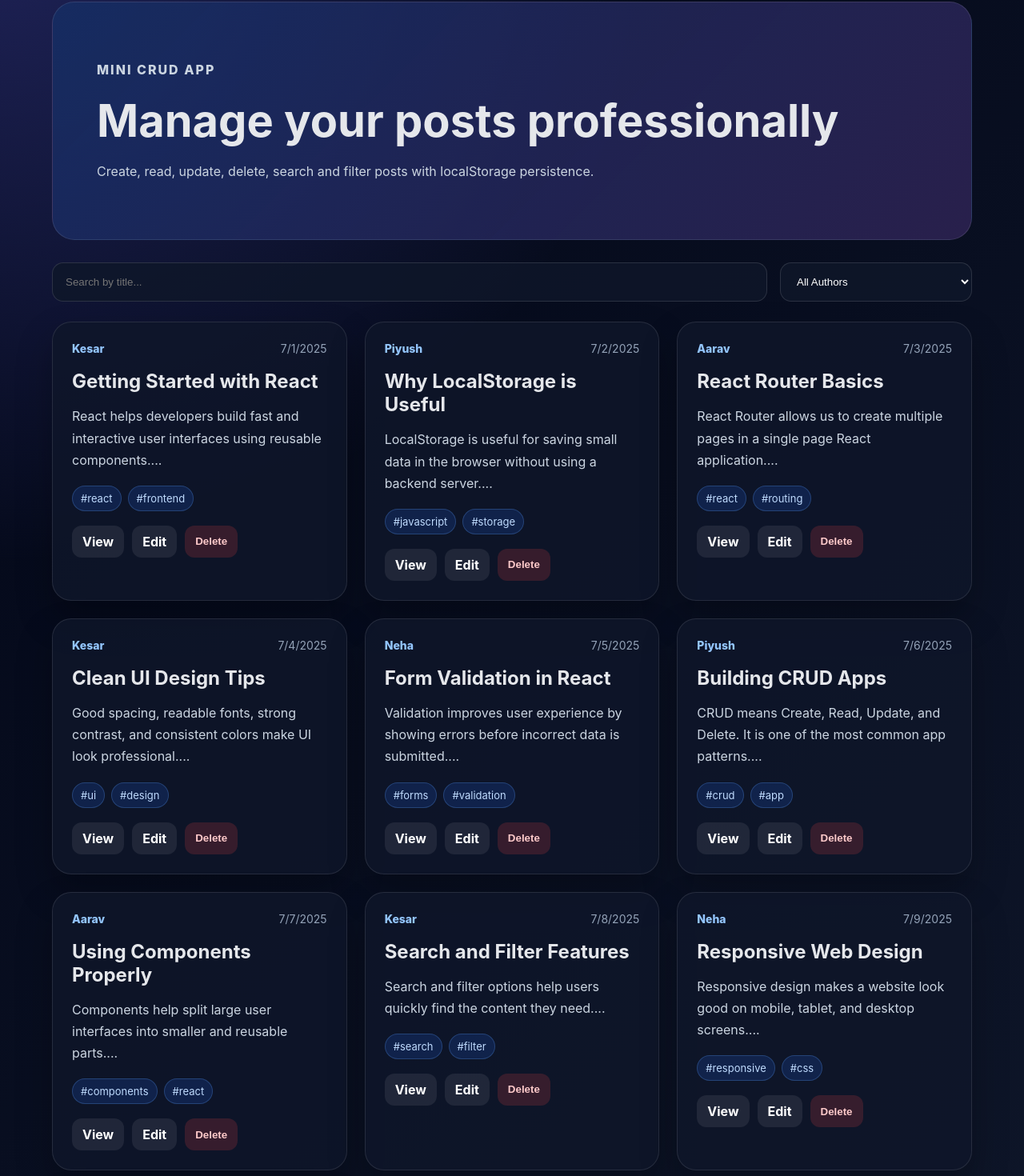
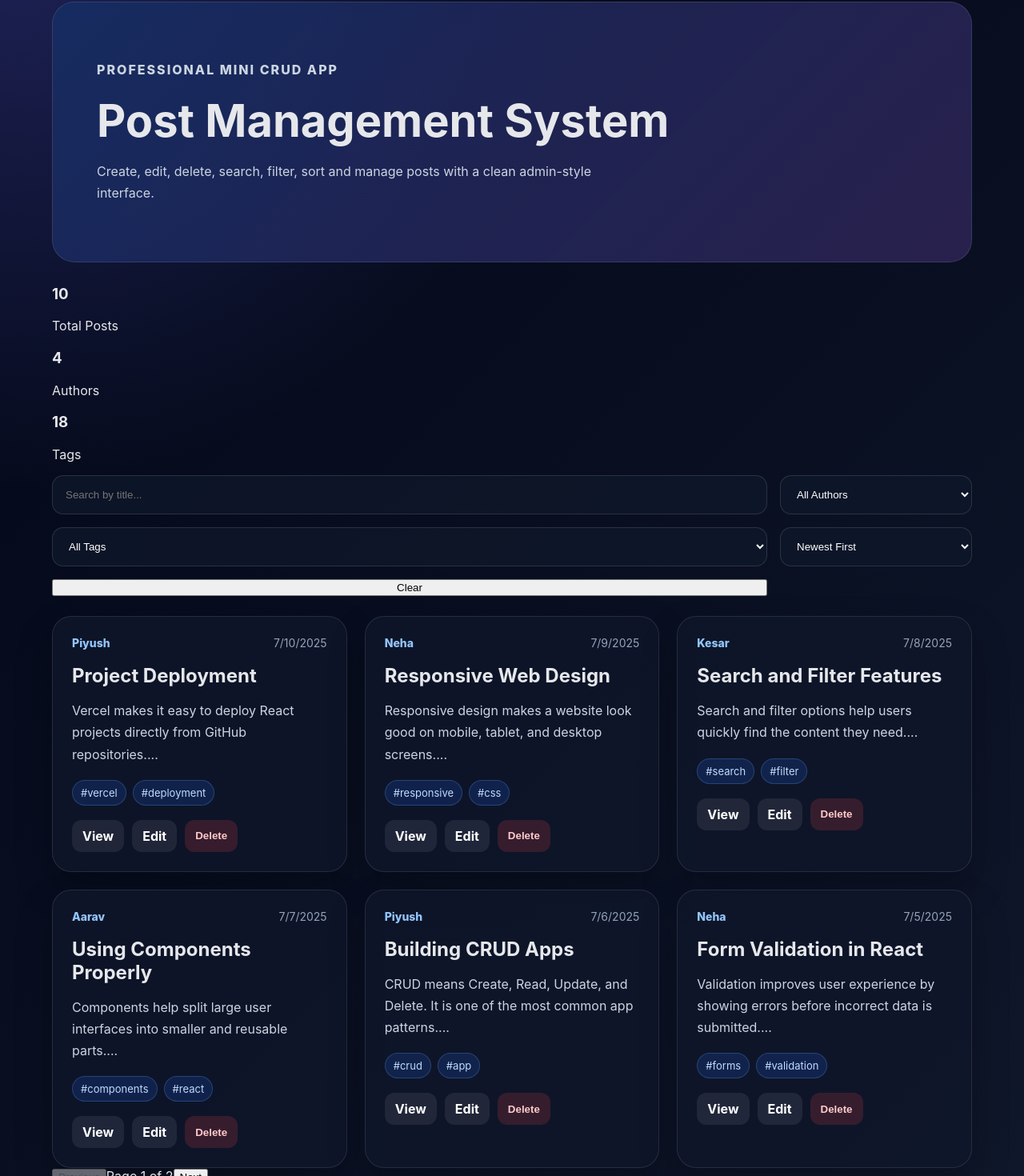
Before and after one commit to Kesarkarale/post-management-system, a React (Vite) app: page / in a window 1280 px wide. Shown: the part 115-1585 px from the top of the page at 80% size. Built offline with nearby package versions, Linux system fonts and the light colour scheme.

Commit message:
Update PostList.jsx

```diff
--- a/src/pages/PostList.jsx
+++ b/src/pages/PostList.jsx
@@ -1,44 +1,103 @@
 import { useState } from "react";
 import useLocalStorage from "../hooks/useLocalStorage";
 import PostCard from "../components/PostCard";
+import Toast from "../components/Toast";
+import DeleteModal from "../components/DeleteModal";
 
 export default function PostList() {
   const [posts, setPosts] = useLocalStorage("posts");
   const [search, setSearch] = useState("");
   const [author, setAuthor] = useState("all");
+  const [tag, setTag] = useState("all");
+  const [sort, setSort] = useState("newest");
+  const [page, setPage] = useState(1);
+  const [toast, setToast] = useState("");
+  const [deleteId, setDeleteId] = useState(null);
+
+  const perPage = 6;
 
   const authors = ["all", ...new Set(posts.map((post) => post.author))];
+  const tags = ["all", ...new Set(posts.flatMap((post) => post.tags))];
 
-  const filteredPosts = posts.filter((post) => {
+  let filteredPosts = posts.filter((post) => {
     const matchesSearch = post.title.toLowerCase().includes(search.toLowerCase());
     const matchesAuthor = author === "all" || post.author === author;
-    return matchesSearch && matchesAuthor;
+    const matchesTag = tag === "all" || post.tags.includes(tag);
+    return matchesSearch && matchesAuthor && matchesTag;
   });
 
-  function deletePost(id) {
-    const confirmDelete = window.confirm("Are you sure you want to delete this post?");
-    if (!confirmDelete) return;
+  filteredPosts = [...filteredPosts].sort((a, b) => {
+    if (sort === "newest") return new Date(b.createdAt) - new Date(a.createdAt);
+    if (sort === "oldest") return new Date(a.createdAt) - new Date(b.createdAt);
+    if (sort === "title") return a.title.localeCompare(b.title);
+    return 0;
+  });
 
-    setPosts(posts.filter((post) => post.id !== id));
+  const totalPages = Math.ceil(filteredPosts.length / perPage);
+  const visiblePosts = filteredPosts.slice((page - 1) * perPage, page * perPage);
+
+  function showToast(message) {
+    setToast(message);
+    setTimeout(() => setToast(""), 2500);
+  }
+
+  function confirmDelete() {
+    setPosts(posts.filter((post) => post.id !== deleteId));
+    setDeleteId(null);
+    showToast("Post deleted successfully");
+  }
+
+  function clearFilters() {
+    setSearch("");
+    setAuthor("all");
+    setTag("all");
+    setSort("newest");
+    setPage(1);
   }
 
   return (
     <>
+      <Toast message={toast} />
+
+      <DeleteModal
+        open={deleteId}
+        onCancel={() => setDeleteId(null)}
+        onConfirm={confirmDelete}
+      />
+
       <section className="hero">
         <div>
-          <p className="eyebrow">Mini CRUD App</p>
-          <h1>Manage your posts professionally</h1>
+          <p className="eyebrow">Professional Mini CRUD App</p>
+          <h1>Post Management System</h1>
           <p>
-            Create, read, update, delete, search and filter posts with localStorage persistence.
+            Create, edit, delete, search, filter, sort and manage posts with a clean admin-style interface.
           </p>
         </div>
       </section>
 
-      <section className="toolbar">
+      <section className="statsGrid">
+        <div className="statCard">
+          <h3>{posts.length}</h3>
+          <p>Total Posts</p>
+        </div>
+        <div className="statCard">
+          <h3>{authors.length - 1}</h3>
+          <p>Authors</p>
+        </div>
+        <div className="statCard">
+          <h3>{tags.length - 1}</h3>
+          <p>Tags</p>
+        </div>
+      </section>
+
+      <section className="toolbar upgradedToolbar">
         <input
           placeholder="Search by title..."
           value={search}
-          onChange={(e) => setSearch(e.target.value)}
+          onChange={(e) => {
+            setSearch(e.target.value);
+            setPage(1);
+          }}
         />
 
         <select value={author} onChange={(e) => setAuthor(e.target.value)}>
@@ -48,16 +107,53 @@ export default function PostList() {
             </option>
           ))}
         </select>
+
+        <select value={tag} onChange={(e) => setTag(e.target.value)}>
+          {tags.map((item) => (
+            <option key={item} value={item}>
+              {item === "all" ? "All Tags" : item}
+            </option>
+          ))}
+        </select>
+
+        <select value={sort} onChange={(e) => setSort(e.target.value)}>
+          <option value="newest">Newest First</option>
+          <option value="oldest">Oldest First</option>
+          <option value="title">Title A-Z</option>
+        </select>
+
+        <button className="clearBtn" onClick={clearFilters}>Clear</button>
       </section>
 
-      {filteredPosts.length === 0 ? (
-        <div className="empty">No posts found.</div>
+      {visiblePosts.length === 0 ? (
+        <div className="empty upgradedEmpty">
+          <h2>No posts found</h2>
+          <p>Try changing your search or filters.</p>
+        </div>
       ) : (
         <section className="grid">
-          {filteredPosts.map((post) => (
-            <PostCard key={post.id} post={post} onDelete={deletePost} />
+          {visiblePosts.map((post) => (
+            <PostCard
+              key={post.id}
+              post={post}
+              onDelete={() => setDeleteId(post.id)}
+            />
           ))}
         </section>
+      )}
+
+      {totalPages > 1 && (
+        <div className="pagination">
+          <button disabled={page === 1} onClick={() => setPage(page - 1)}>
+            Previous
+          </button>
+
+          <span>Page {page} of {totalPages}</span>
+
+          <button disabled={page === totalPages} onClick={() => setPage(page + 1)}>
+            Next
+          </button>
+        </div>
       )}
     </>
   );
```
